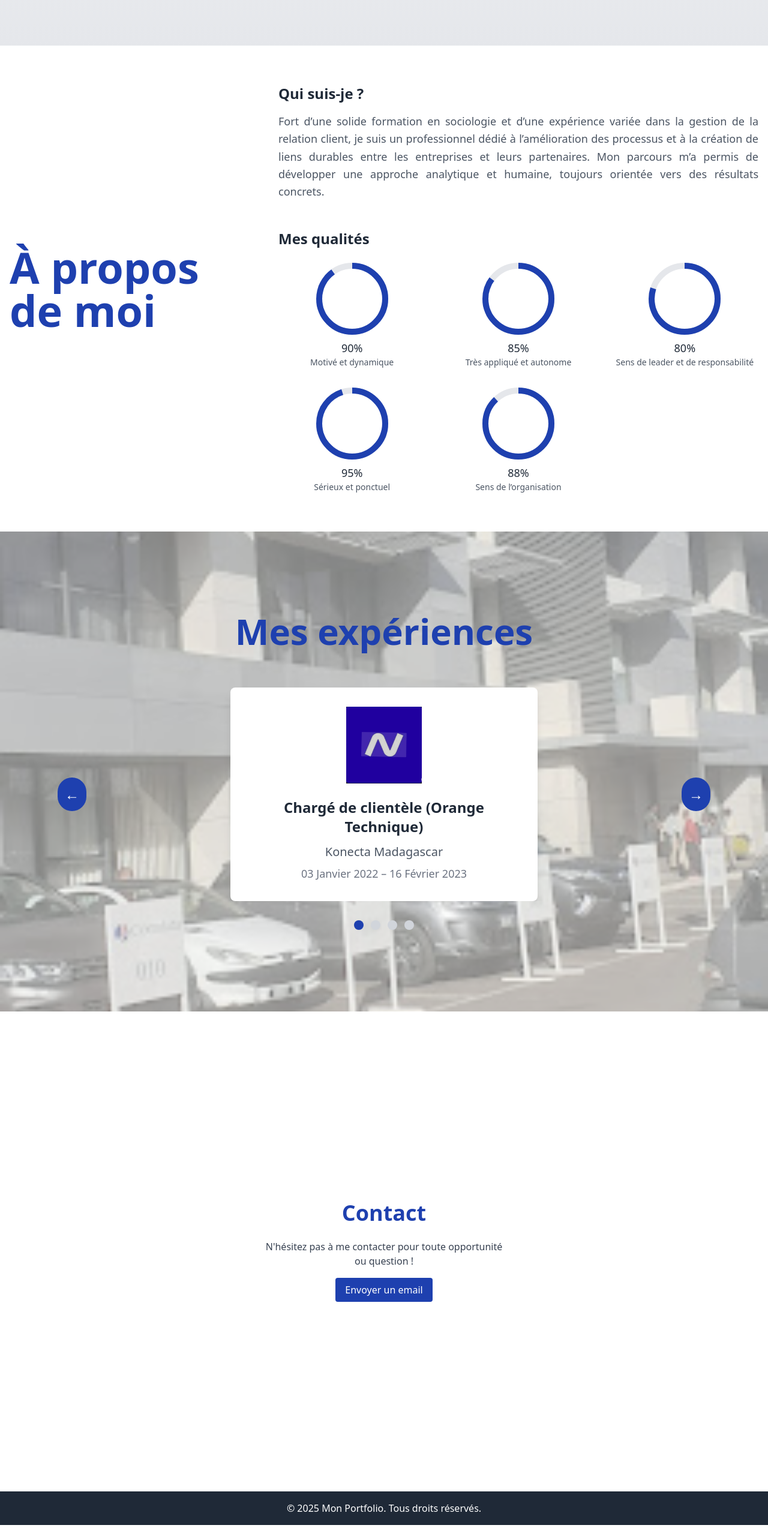
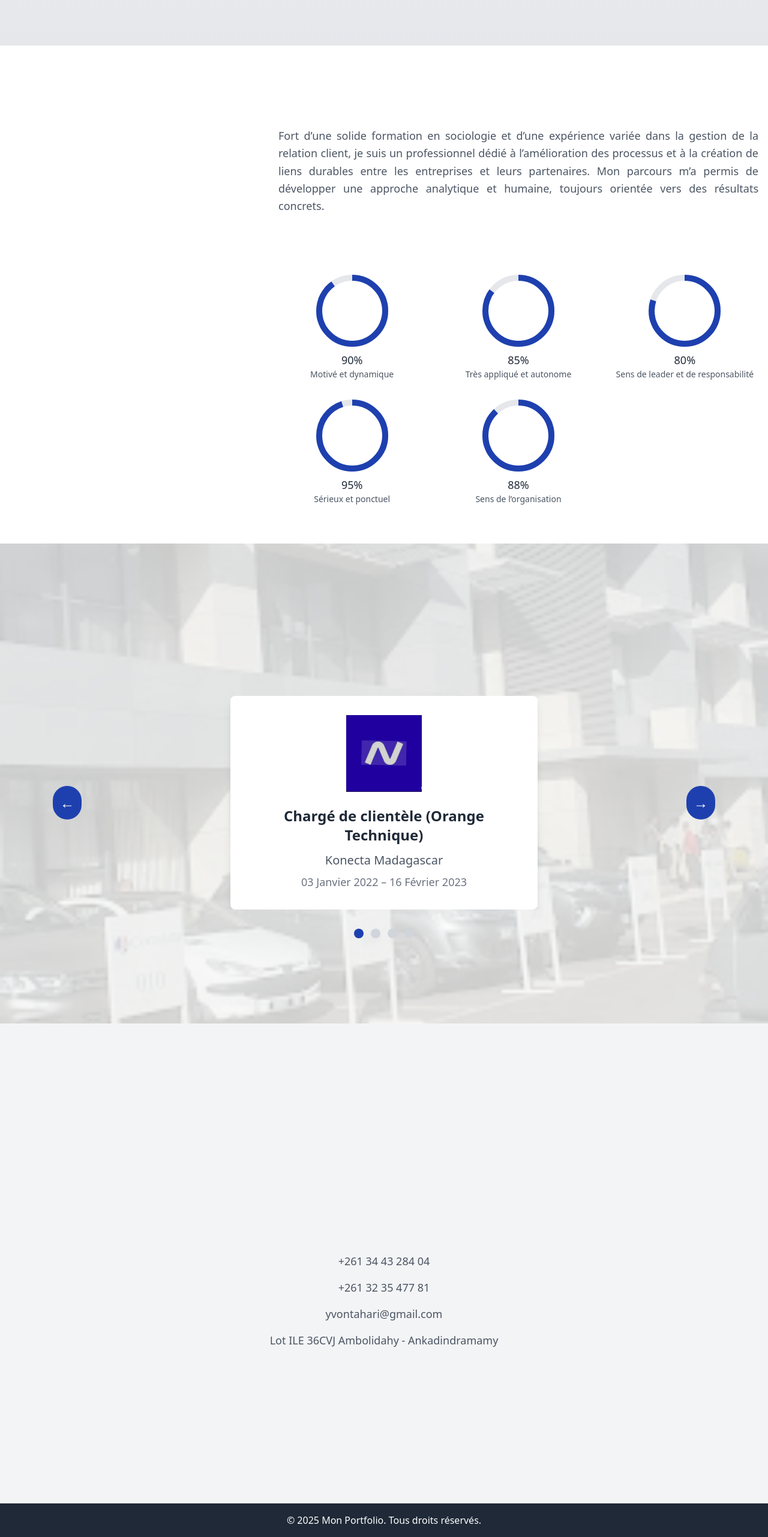
Before and after one commit to fetraandri/yvonportfolio, a React (Vite) app: page / in a window 1280 px wide. Shown: the part 788-3350 px from the top of the page at 60% size. Built offline with nearby package versions, Linux system fonts and the light colour scheme.

Commit message:
feat: add a style scrollfloat for all page

```diff
--- a/package.json
+++ b/package.json
@@ -12,6 +12,7 @@
   "dependencies": {
     "@react-spring/web": "^9.7.5",
     "framer-motion": "^12.5.0",
+    "gsap": "^3.12.7",
     "react": "^19.0.0",
     "react-dom": "^19.0.0"
   },
--- /dev/null
+++ b/src/components/ui/ScrollFloat.jsx
@@ -0,0 +1,83 @@
+import { useEffect, useMemo, useRef } from "react";
+import { gsap } from "gsap";
+import { ScrollTrigger } from "gsap/ScrollTrigger";
+
+gsap.registerPlugin(ScrollTrigger);
+
+const ScrollFloat = ({
+  children,
+  scrollContainerRef,
+  containerClassName = "",
+  textClassName = "",
+  animationDuration = 1,
+  ease = "back.inOut(2)",
+  scrollStart = "center bottom+=50%",
+  scrollEnd = "bottom bottom-=40%",
+  stagger = 0.03,
+}) => {
+  const containerRef = useRef(null);
+
+  const splitText = useMemo(() => {
+    const text = typeof children === "string" ? children : "";
+    return text.split("").map((char, index) => (
+      <span className="inline-block" key={index}>
+        {char === " " ? "\u00A0" : char}
+      </span>
+    ));
+  }, [children]);
+
+  useEffect(() => {
+    const el = containerRef.current;
+    if (!el) return;
+
+    const scroller =
+      scrollContainerRef && scrollContainerRef.current
+        ? scrollContainerRef.current
+        : window;
+
+    const charElements = el.querySelectorAll(".inline-block");
+
+    gsap.fromTo(
+      charElements,
+      {
+        willChange: "opacity, transform",
+        opacity: 0,
+        yPercent: 120,
+        scaleY: 2.3,
+        scaleX: 0.7,
+        transformOrigin: "50% 0%",
+      },
+      {
+        duration: animationDuration,
+        ease: ease,
+        opacity: 1,
+        yPercent: 0,
+        scaleY: 1,
+        scaleX: 1,
+        stagger: stagger,
+        scrollTrigger: {
+          trigger: el,
+          scroller,
+          start: scrollStart,
+          end: scrollEnd,
+          scrub: true,
+        },
+      }
+    );
+  }, [scrollContainerRef, animationDuration, ease, scrollStart, scrollEnd, stagger]);
+
+  return (
+    <h2
+      ref={containerRef}
+      className={`my-5 overflow-hidden ${containerClassName}`}
+    >
+      <span
+        className={`inline-block text-[clamp(1.6rem,4vw,3rem)] leading-[1.5] ${textClassName}`}
+      >
+        {splitText}
+      </span>
+    </h2>
+  );
+};
+
+export default ScrollFloat;
--- a/src/pages/About.jsx
+++ b/src/pages/About.jsx
@@ -1,5 +1,6 @@
 import cvData from '../data/cvData';
 import CircularProgress from '../components/ui/CircularProgress';
+import ScrollFloat from '../components/ui/ScrollFloat';
 
 const About = () => {
   const qualityPercentages = {
@@ -15,16 +16,21 @@ const About = () => {
       <div className="max-w-7xl mx-auto px-4 flex flex-col lg:flex-row items-center gap-12">
         {/* Titre à gauche */}
         <div className="lg:w-1/3 flex items-center justify-center">
-          <h2 className="text-5xl md:text-7xl font-bold text-primary writing-mode-vertical-rl transform ">
+          <ScrollFloat
+            containerClassName="text-primary"
+            textClassName="font-bold text-5xl md:text-6xl writing-mode-vertical-rl"
+          >
             À propos de moi
-          </h2>
+          </ScrollFloat>
         </div>
 
         {/* Contenu à droite */}
         <div className="lg:w-2/3 space-y-12">
           {/* Profil */}
           <div>
-            <h3 className="text-2xl font-semibold text-gray-800 mb-4">Qui suis-je ?</h3>
+            <ScrollFloat textClassName="font-semibold md:text-2xl text-gray-800">
+              Qui suis-je ?
+            </ScrollFloat>
             <p className="text-lg text-gray-600 text-justify leading-relaxed">
               Fort d’une solide formation en sociologie et d’une expérience variée dans la gestion de la relation client, je suis un professionnel dédié à l’amélioration des processus et à la création de liens durables entre les entreprises et leurs partenaires. Mon parcours m’a permis de développer une approche analytique et humaine, toujours orientée vers des résultats concrets.
             </p>
@@ -32,7 +38,9 @@ const About = () => {
 
           {/* Qualités avec diagrammes circulaires */}
           <div>
-            <h3 className="text-2xl font-semibold text-gray-800 mb-6">Mes qualités</h3>
+            <ScrollFloat textClassName="font-semibold md:text-2xl  text-gray-800 ">
+              Mes qualités
+            </ScrollFloat>
             <div className="grid grid-cols-1 sm:grid-cols-2 lg:grid-cols-3 gap-8">
               {cvData.qualities.map((quality, index) => (
                 <CircularProgress
--- a/src/pages/Contact.jsx
+++ b/src/pages/Contact.jsx
@@ -1,20 +1,22 @@
+import ScrollFloat from '../components/ui/ScrollFloat';
+import cvData from '../data/cvData';
+
 const Contact = () => {
   return (
-      <section
-        id="contact"
-        className="min-h-screen flex items-center justify-center bg-white"
+    <section id="contact" className="min-h-screen py-16 bg-gray-100 flex items-center justify-center">
+      <div className="max-w-5xl mx-auto px-4 text-center">
+        <ScrollFloat
+          containerClassName="text-primary"
+          textClassName="font-bold"
         >
-        <div className="max-w-md mx-auto px-4 text-center">
-          <h2 className="text-4xl font-bold text-primary mb-6">Contact</h2>
-          <p className="text-gray-700 mb-4">
-            N'hésitez pas à me contacter pour toute opportunité ou question !
-          </p>
-          <a
-            href="mailto:tonemail@example.com"
-            className="inline-block bg-primary text-white py-2 px-4 rounded hover:bg-secondary transition"
-          >
-            Envoyer un email
-          </a>
+          Contactez-moi
+        </ScrollFloat>
+        <div className="mt-8 space-y-4">
+          <p className="text-lg text-gray-600">{cvData.contact.phone1}</p>
+          <p className="text-lg text-gray-600">{cvData.contact.phone2}</p>
+          <p className="text-lg text-gray-600">{cvData.contact.email}</p>
+          <p className="text-lg text-gray-600">{cvData.contact.address}</p>
+        </div>
       </div>
     </section>
   );
--- a/src/pages/Experiences.jsx
+++ b/src/pages/Experiences.jsx
@@ -1,8 +1,8 @@
-import { useState } from 'react';
+import { useState, useRef } from 'react';
 import cvData from '../data/cvData';
 import ExperienceCard from '../components/ui/ExperienceCard';
+import ScrollFloat from '../components/ui/ScrollFloat';
 
-// Chemins des logos (ajuste selon tes fichiers réels)
 const logos = {
   "Konecta Madagascar": "/src/assets/logos/konekta.jpg",
   "Copscall (Ambohijanahary-Ambohibao)": "/src/assets/logos/copscall.jpg",
@@ -10,6 +10,8 @@ const logos = {
 
 const Experiences = () => {
   const [currentIndex, setCurrentIndex] = useState(0);
+  const touchStartX = useRef(0);
+  const touchEndX = useRef(0);
 
   const nextSlide = () => {
     setCurrentIndex((prev) => (prev + 1) % cvData.experience.length);
@@ -19,26 +21,47 @@ const Experiences = () => {
     setCurrentIndex((prev) => (prev - 1 + cvData.experience.length) % cvData.experience.length);
   };
 
+  const handleTouchStart = (e) => {
+    touchStartX.current = e.touches[0].clientX;
+  };
+
+  const handleTouchMove = (e) => {
+    touchEndX.current = e.touches[0].clientX;
+  };
+
+  const handleTouchEnd = () => {
+    const diffX = touchStartX.current - touchEndX.current;
+    if (diffX > 50) nextSlide();
+    else if (diffX < -50) prevSlide();
+  };
+
   return (
     <section
       id="experiences"
       className="min-h-screen py-16 bg-gray-50 flex items-center justify-center relative overflow-hidden"
     >
-      {/* Pseudo-élément pour l'image de fond */}
       <div
         className="absolute inset-0 bg-cover bg-center"
         style={{
-          backgroundImage: `url('/src/assets/images/konekta.jpg')`, // Ajuste le chemin
-          opacity: 0.5, // Faible opacité
+          backgroundImage: `url('/src/assets/images/konekta.jpg')`,
+          opacity: 0.2,
           zIndex: 0,
         }}
       ></div>
-
-      {/* Contenu principal */}
-      <div className="max-w-6xl mx-auto px-4 text-center relative z-10"> {/* z-10 pour rester au-dessus */}
-        <h2 className="text-4xl md:text-6xl font-bold text-primary mb-16">Mes expériences</h2>
+      <div className="max-w-6xl mx-auto px-4 text-center relative z-10">
+        <ScrollFloat
+          containerClassName="text-primary"
+          textClassName="font-bold"
+        >
+          Mes expériences
+        </ScrollFloat>
         <div className="relative">
-          <div className="overflow-hidden">
+          <div
+            className="overflow-hidden touch-pan-x"
+            onTouchStart={handleTouchStart}
+            onTouchMove={handleTouchMove}
+            onTouchEnd={handleTouchEnd}
+          >
             <div
               className="flex transition-transform duration-700 ease-in-out"
               style={{ transform: `translateX(-${currentIndex * 100}%)` }}
@@ -57,13 +80,13 @@ const Experiences = () => {
           </div>
           <button
             onClick={prevSlide}
-            className="absolute left-4 top-1/2 transform -translate-y-1/2 bg-primary text-white p-3 rounded-full hover:bg-blue-700 transition text-2xl"
+            className="absolute left-2 top-1/2 transform -translate-y-1/2 bg-primary text-white p-4 rounded-full hover:bg-blue-700 transition text-2xl md:p-3"
           >
             ←
           </button>
           <button
             onClick={nextSlide}
-            className="absolute right-4 top-1/2 transform -translate-y-1/2 bg-primary text-white p-3 rounded-full hover:bg-blue-700 transition text-2xl"
+            className="absolute right-2 top-1/2 transform -translate-y-1/2 bg-primary text-white p-4 rounded-full hover:bg-blue-700 transition text-2xl md:p-3"
           >
             →
           </button>
```
Also changed, not shown: 1 other file (tests, documents, lock files or other folders). Lines whose indentation alone changed are shown as unchanged.
